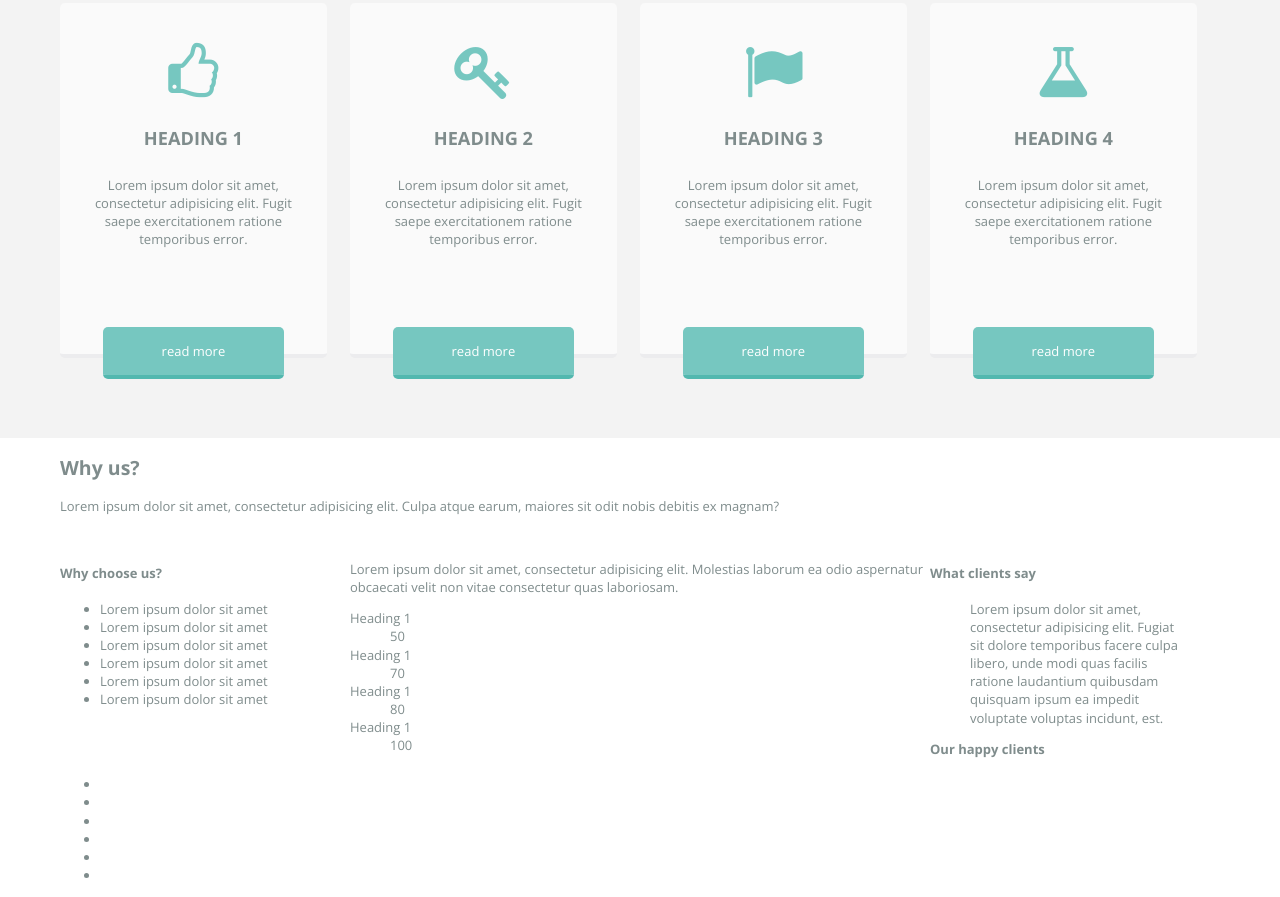
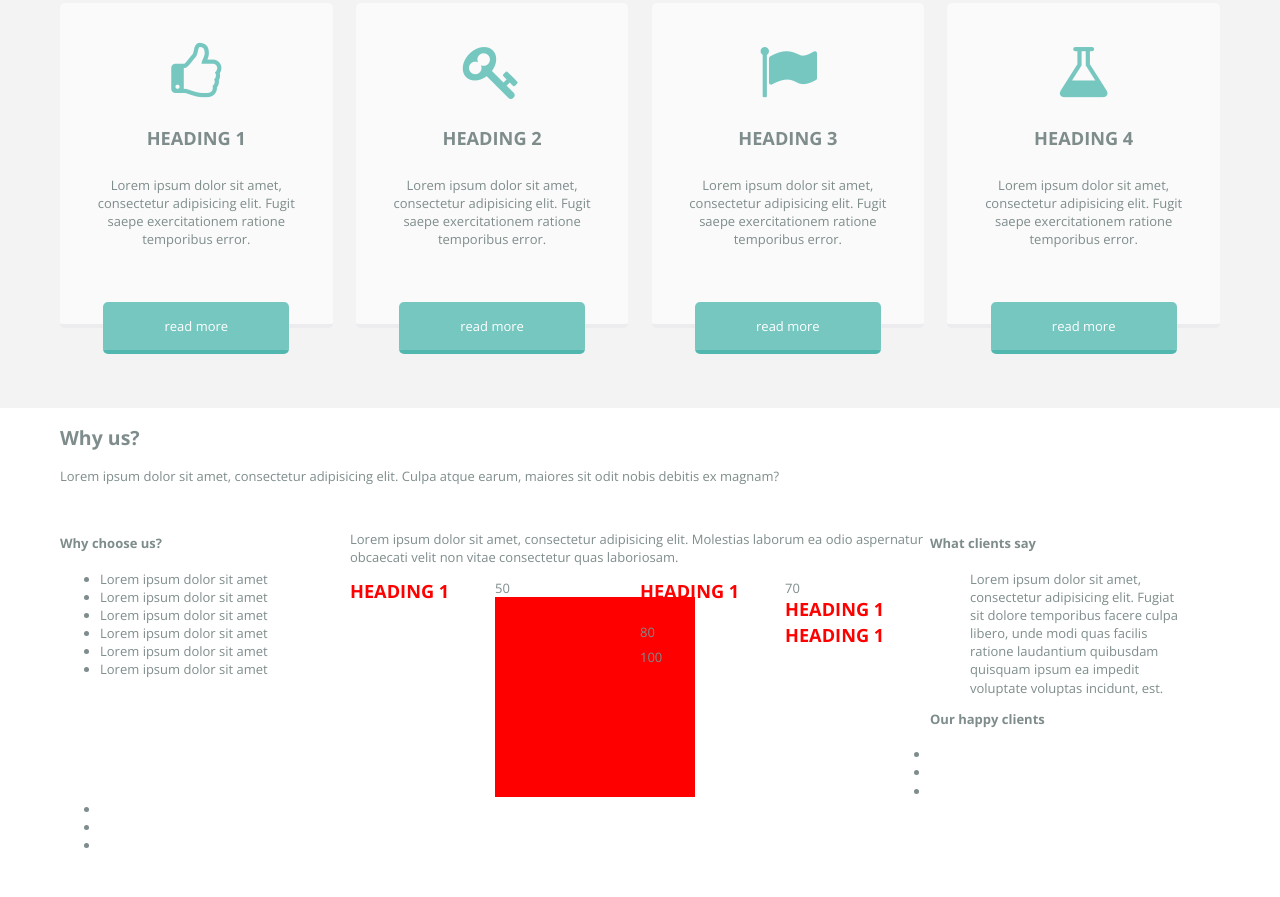
Before and after one commit to williamsdesigns/carloantest, a website: page index.html in a window 1280 px wide. Shown: the part 278-1175 px from the top of the page. After the commit the page ends 1145 px from the top, so only its background shows below. Drawn offline with nearby package versions, Linux system fonts and the light colour scheme.

Commit message:
working on mesures area

```diff
--- a/dev/scss/core/_layout.scss
+++ b/dev/scss/core/_layout.scss
@@ -1,3 +1,4 @@
+//Header
 .header{
 	width: 100%;
 	background-color: $color--pop;
@@ -5,6 +6,8 @@
 	background-position: bottom;
 	background-repeat: repeat-x;
 }
+
+//Logo
 .logo{
 	float: left;
 	width: 30%;
@@ -18,6 +21,7 @@
 	}
 }
 
+//Main navigation
 .nav{
 	float: right;
 	width: 70%;
@@ -63,6 +67,7 @@
 	}
 }
 
+//Module blocks
 .module{
 	@extend .clearfix;
 	@include border-radius($gutter/2);
@@ -80,6 +85,7 @@
 	}
 }
 
+//Feature blocks - in ul's
 .feature-list{
 	@extend .clearfix;
 	margin: $gutter*4 0;
@@ -87,7 +93,7 @@
 
 	li{
 		float: left;
-		width: 23%;
+		width: 23.5%;
 		margin-right: 2%;
 		list-style: none;
 		text-align: center;
@@ -103,7 +109,7 @@
 			display: block;
 			position:relative;
 			color: white;
-			top: $gutter*6.5;
+			top: $gutter*4;
 			width: 80%;
 			margin: 0 auto;
 			text-transform: none;
@@ -112,7 +118,7 @@
 	}
 	a {
 		@include border-radius($gutter/2);
-		padding: $gutter*4 $gutter*2;
+		padding: $gutter*4 $gutter*2  $gutter $gutter*2;
 		text-decoration: none;
 		color: $color--grey;
 		display: block;
@@ -129,7 +135,33 @@
 			border-color: darken($color--stand-out, 20%);
 		}
 	}
-	&:last-child{
-		margin-right: 0;
-	}
+
 }
+
+.feature-list li:last-child{
+	margin-right: 0;
+}
+
+
+.mesure{
+   dt{
+   	text-transform: uppercase;
+   	font-weight: bold;
+   	@include font-size($fontSize-m);
+   	color: red;
+   }
+
+   dd,dt{
+   	   	float: left;
+	   	width: 25%;
+
+   	  	margin: 0;
+   	padding: 0;
+   }
+
+   .mesure__graph{
+   	background-color: red;
+   	height: 200px;
+   	width: 200px;
+   }
+}
--- a/dev/scss/custom/_buttons.scss
+++ b/dev/scss/custom/_buttons.scss
@@ -10,7 +10,7 @@
 }
 .button:hover{
 	background-color: $color--stand-out;
-	border-bottom: 3px solid darken($color--stand-out, 20%);
+	border-color: darken($color--stand-out, 20%);
 }
 a.button{
 	color: white;
--- a/index.html
+++ b/index.html
@@ -112,11 +112,16 @@
                     </ul>
                 </div>
 
+
+
                 <div class="col-2-4">
                     <p>Lorem ipsum dolor sit amet, consectetur adipisicing elit. Molestias laborum ea odio aspernatur obcaecati velit non vitae consectetur quas laboriosam.</p>
-                    <dl>
+                    <dl class="mesure">
                         <dt>Heading 1</dt>
-                        <dd>50</dd>
+                        <dd>
+                            <div class="mesure__amount">50</div>
+                            <div class="mesure__graph--50 mesure__graph"></div>
+                        </dd>
 
                         <dt>Heading 1</dt>
                         <dd>70</dd>
```
Also changed, not shown: css/core.css, 2 other files.
